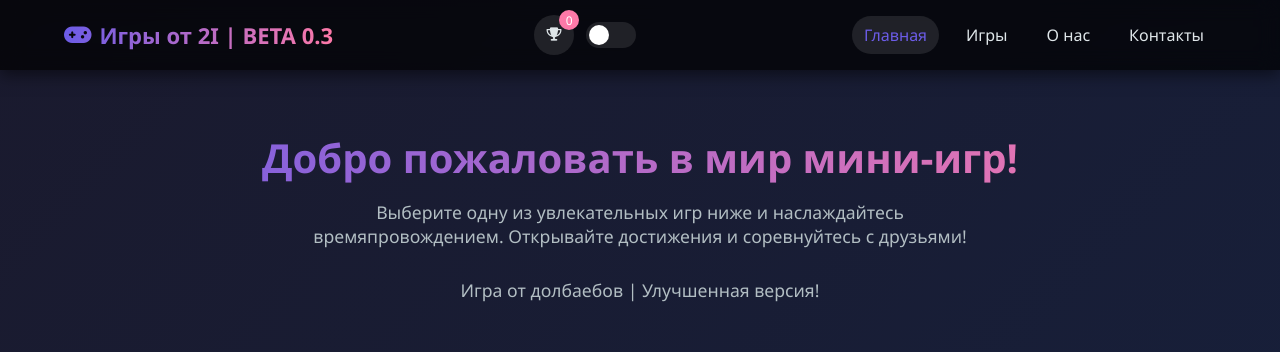
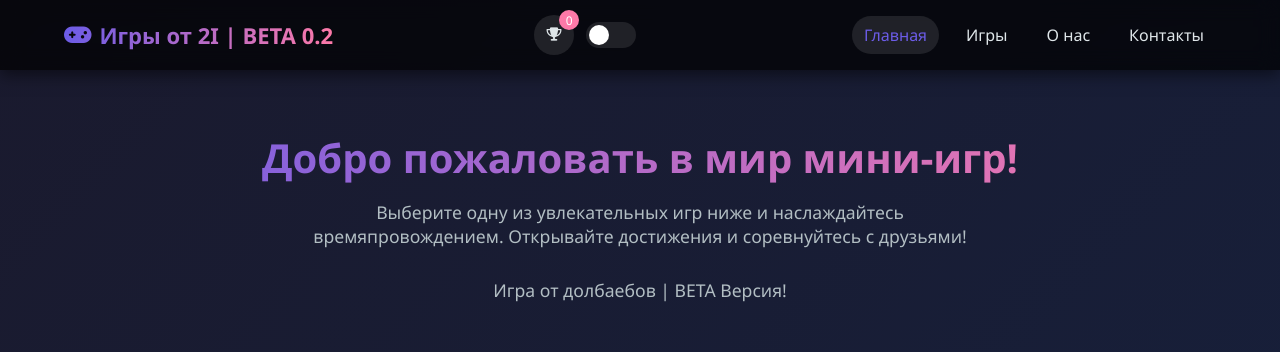
Before and after one commit to nesoqiton/TwoNEGames.com, a plain HTML site: page index.html in a window 1280 px wide. Shown: the top 352 px of the page. Drawn offline with Linux system fonts and the light colour scheme.

Commit message:
Update index.html

```diff
--- a/index.html
+++ b/index.html
@@ -868,7 +868,7 @@
     </div>
 
     <header>
-        <div class="logo"><i class="fas fa-gamepad"></i>Игры от 2I | BETA 0.3</div>
+        <div class="logo"><i class="fas fa-gamepad"></i>Игры от 2I | BETA 0.2</div>
         <div class="header-controls">
             <button class="achievements-btn" onclick="showAchievements()">
                 <i class="fas fa-trophy"></i>
@@ -892,7 +892,7 @@
     <section class="hero" id="heroSection">
         <h1>Добро пожаловать в мир мини-игр!</h1>
         <p>Выберите одну из увлекательных игр ниже и наслаждайтесь времяпровождением. Открывайте достижения и соревнуйтесь с друзьями!</p>
-        <p>Игра от долбаебов | Улучшенная версия!</p>
+        <p>Игра от долбаебов | BETA Версия!</p>
     </section>
 
     <div class="games-container" id="gamesContainer">
```
